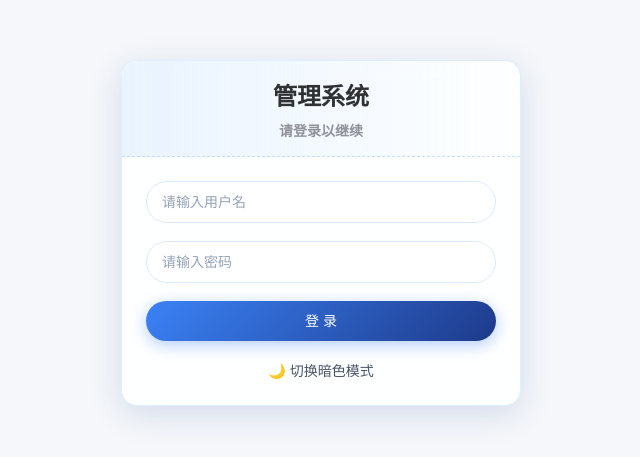
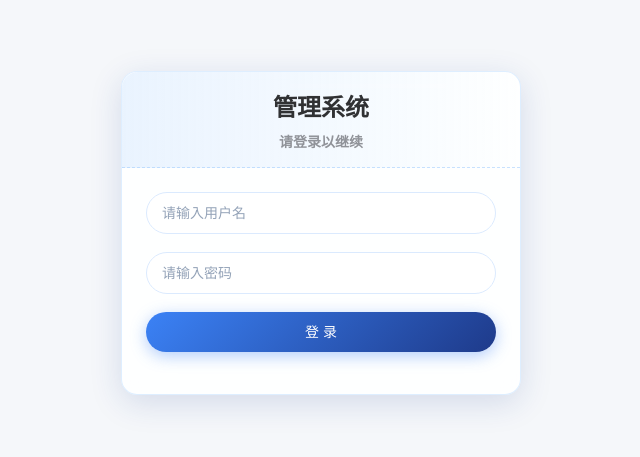
Before and after one commit to coderstory/vibe_coding, a Vue app in the folder app-vue/: page /login in a window 1280 px wide. Shown: the part 167-624 px from the top of the page, without its empty margins (319-959 px from the left). Built offline with nearby package versions, Linux system fonts and the light colour scheme.

Commit message:
fix: 删除主题切换相关残留代码 - 修复登录页报错和无效引用

```diff
--- a/app-vue/src/store/theme.js
+++ /dev/null
@@ -1,15 +0,0 @@
-import { ref } from 'vue'
-import { defineStore } from 'pinia'
-
-export const useThemeStore = defineStore('theme', () => {
-  const theme = ref('light')
-
-  function setTheme(newTheme) {
-    theme.value = newTheme
-  }
-
-  return {
-    theme,
-    setTheme
-  }
-})
--- a/app-vue/src/store/user.js
+++ b/app-vue/src/store/user.js
@@ -1,7 +1,6 @@
 import { ref, computed } from 'vue'
 import { defineStore } from 'pinia'
 import { login as apiLogin, logout as apiLogout, getCurrentUser } from '@/api/auth'
-import { useThemeStore } from '@/store/theme'
 
 export const useUserStore = defineStore('user', () => {
   const token = ref(localStorage.getItem('token') || '')
@@ -15,9 +14,6 @@ export const useUserStore = defineStore('user', () => {
     user.value = res.data.user
     localStorage.setItem('token', token.value)
     localStorage.setItem('user', JSON.stringify(user.value))
-
-    const themeStore = useThemeStore()
-    themeStore.loadTheme()
   }
 
   async function logout() {
--- a/app-vue/src/views/auth/Login.vue
+++ b/app-vue/src/views/auth/Login.vue
@@ -3,11 +3,9 @@ import { ref, reactive } from 'vue'
 import { useRouter } from 'vue-router'
 import { ElMessage } from 'element-plus'
 import { useUserStore } from '@/store/user'
-import { useThemeStore } from '@/store/theme'
 
 const router = useRouter()
 const userStore = useUserStore()
-const themeStore = useThemeStore()
 
 const loginForm = reactive({
   username: '',
@@ -99,11 +97,6 @@ function handleKeydown(e) {
         </el-form-item>
       </el-form>
 
-      <div class="login-footer">
-        <el-button link @click="themeStore.toggleTheme">
-          {{ themeStore.isDark ? '☀️ 切换亮色模式' : '🌙 切换暗色模式' }}
-        </el-button>
-      </div>
     </el-card>
   </div>
 </template>
@@ -148,22 +141,3 @@ function handleKeydown(e) {
   width: 100%;
 }
 </style>
-
-<style>
-.dark .login-container {
-  background: #1d1f20;
-}
-
-.dark .login-card {
-  background: #2d2d2d;
-  border-color: #3d3d3d;
-}
-
-.dark .login-header h1 {
-  color: #e0e0e0;
-}
-
-.dark .login-header p {
-  color: #a0a0a0;
-}
-</style>
```
Also changed, not shown: app-vue/src/api/settings.js (deleted, +0 -9 lines).
